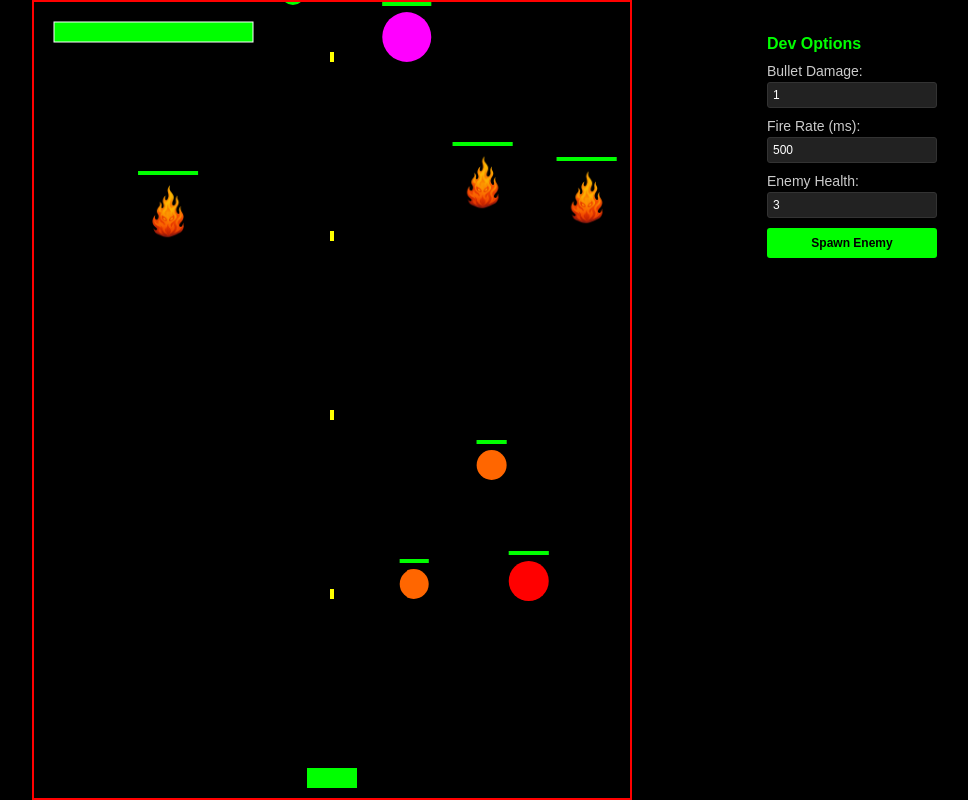
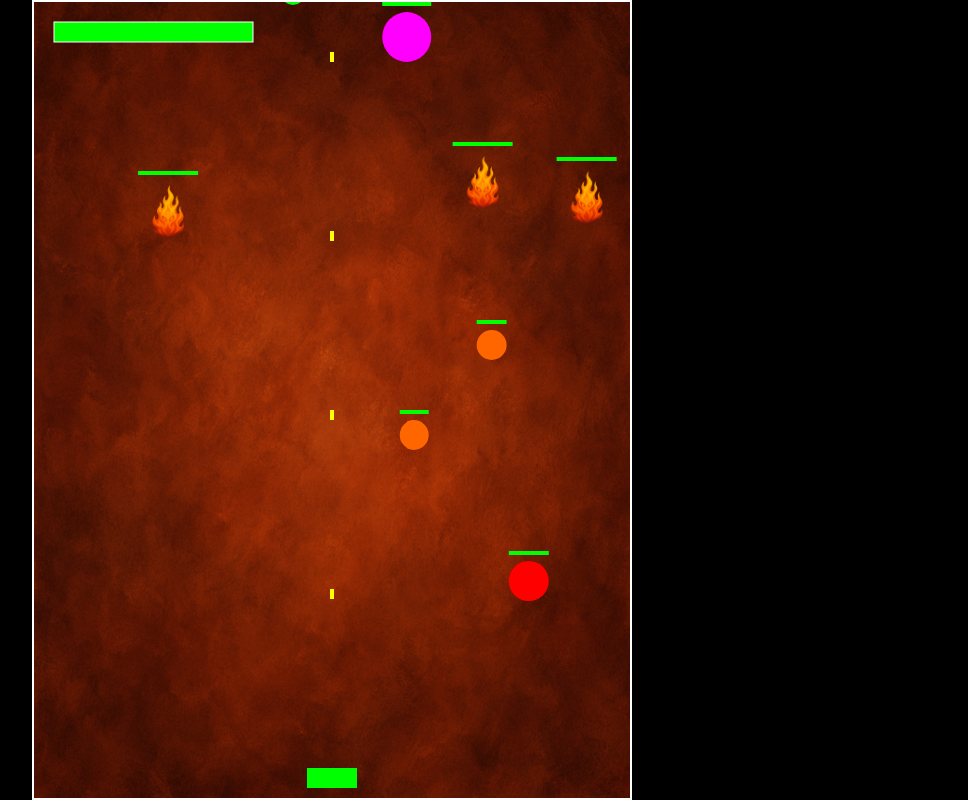
Before and after one commit to miller-william/lane-defender, a plain HTML site: page index.html in a window 1280 px wide. Shown: the whole page, without its empty margins (308-1276 px from the left). Drawn offline with Linux system fonts and the light colour scheme.

Commit message:
level editing

```diff
--- a/devpanel.js
+++ /dev/null
@@ -1,30 +0,0 @@
-import { bulletDamage, bulletFireRate, enemyHealth } from './game/state.js';
-import { createEnemy } from './game/enemies.js';
-
-// Dev panel event listeners
-export function initializeDevPanel() {
-    const bulletDamageInput = document.getElementById('bulletDamage');
-    const bulletFireRateInput = document.getElementById('bulletFireRate');
-    const enemyHealthInput = document.getElementById('enemyHealth');
-    const spawnEnemyButton = document.getElementById('spawnEnemy');
-
-    // Update bullet damage
-    bulletDamageInput.addEventListener('input', function() {
-        bulletDamage = Math.max(1, parseInt(this.value) || 1);
-    });
-
-    // Update bullet fire rate
-    bulletFireRateInput.addEventListener('input', function() {
-        bulletFireRate = Math.max(50, parseInt(this.value) || 500);
-    });
-
-    // Update enemy health
-    enemyHealthInput.addEventListener('input', function() {
-        enemyHealth = Math.max(1, parseInt(this.value) || 3);
-    });
-
-    // Manual enemy spawn
-    spawnEnemyButton.addEventListener('click', function() {
-        createEnemy();
-    });
-}
--- a/game/enemyTypes.js
+++ b/game/enemyTypes.js
@@ -12,8 +12,8 @@ export const ENEMY_TYPES = {
     },
     fast: {
         radius: 15,
-        defaultHealth: 2,
-        defaultSpeed: 4,
+        defaultHealth: 1,
+        defaultSpeed: 3,
         defaultDamage: 1, // fast but not more damaging
         color: '#ff6600', // orange
         image: null,
--- a/game/gameLoop.js
+++ b/game/gameLoop.js
@@ -5,7 +5,7 @@ import { createBullet, updateBullets, drawBullets } from './bullets.js';
 import { updateEnemies, drawEnemies } from './enemies.js';
 import { handleCollisions } from './collisions.js';
 import { drawPlayer } from './player.js';
-import { drawPlayerHealth, drawGameOver, drawWinScreen } from './ui.js';
+import { drawPlayerHealth, drawGameOver, drawWinScreen, drawBackground } from './ui.js';
 import { updateLevel } from './levels.js';
 
 let ctx = null;
@@ -16,8 +16,8 @@ export function initializeGameLoop(canvas) {
 
 // Main game loop
 export function gameLoop() {
-    // Clear canvas
-    ctx.clearRect(0, 0, CANVAS_WIDTH, CANVAS_HEIGHT);
+    // Draw background first
+    drawBackground(ctx);
 
     if (gameOver) {
         drawGameOver(ctx);
--- a/game/ui.js
+++ b/game/ui.js
@@ -1,5 +1,45 @@
 import { CANVAS_WIDTH, CANVAS_HEIGHT } from './constants.js';
 import { player, gameOver, levelComplete } from './state.js';
+import { getCurrentLevel } from './levels.js';
+
+// Background image cache
+const backgroundCache = {};
+
+export function drawBackground(ctx) {
+    const currentLevel = getCurrentLevel();
+    if (!currentLevel || !currentLevel.background) {
+        // Default background
+        ctx.fillStyle = '#000000';
+        ctx.fillRect(0, 0, CANVAS_WIDTH, CANVAS_HEIGHT);
+        return;
+    }
+
+    const background = currentLevel.background;
+
+    // Check if it's a color (starts with #)
+    if (background.startsWith('#')) {
+        ctx.fillStyle = background;
+        ctx.fillRect(0, 0, CANVAS_WIDTH, CANVAS_HEIGHT);
+        return;
+    }
+
+    // It's an image path
+    if (!backgroundCache[background]) {
+        const img = new Image();
+        img.src = background;
+        backgroundCache[background] = img;
+    }
+
+    const img = backgroundCache[background];
+    if (img.complete) {
+        // Draw the image to fill the canvas
+        ctx.drawImage(img, 0, 0, CANVAS_WIDTH, CANVAS_HEIGHT);
+    } else {
+        // Fallback to black while image loads
+        ctx.fillStyle = '#000000';
+        ctx.fillRect(0, 0, CANVAS_WIDTH, CANVAS_HEIGHT);
+    }
+}
 
 export function drawPlayerHealth(ctx) {
     const barWidth = 200;
--- a/index.html
+++ b/index.html
@@ -13,26 +13,6 @@
 
     <div id="touchControlArea"></div>
 
-    <!-- Dev Options Panel -->
-    <div id="devPanel" class="dev-panel">
-        <h3>Dev Options</h3>
-        <div class="dev-control">
-            <label for="bulletDamage">Bullet Damage:</label>
-            <input type="number" id="bulletDamage" value="1" min="1" max="10">
-        </div>
-        <div class="dev-control">
-            <label for="bulletFireRate">Fire Rate (ms):</label>
-            <input type="number" id="bulletFireRate" value="500" min="100" max="2000">
-        </div>
-        <div class="dev-control">
-            <label for="enemyHealth">Enemy Health:</label>
-            <input type="number" id="enemyHealth" value="3" min="1" max="10">
-        </div>
-        <div class="dev-control">
-            <button id="spawnEnemy">Spawn Enemy</button>
-        </div>
-    </div>
-
     <script type="module" src="main.js"></script>
 </body>
 </html>
--- a/levels/level1.js
+++ b/levels/level1.js
@@ -1,5 +1,6 @@
 export default {
     name: "Test Level",
+    background: "assets/images/fire_bg.png",
     spawnEvents: [
         // Single spawn events
         { time: 0, enemyType: 'basic', health: 1, speed: 2 },
@@ -10,7 +11,7 @@ export default {
             enemyType: 'fireElemental',
             count: 3,
             interval: 250,
-            modifiers: { speed: 1 }
+            modifiers: { bonus: null,speed: 1 }
         },
 
         // Bulk spawn: 3 fast enemies every 500ms starting at 2500ms
@@ -18,7 +19,7 @@ export default {
             time: 2500,
             enemyType: 'fast',
             count: 2,
-            modifiers: { damage: 0.5 }
+            modifiers: { bonus: null, damage: 0.5 }
         },
 
         // Single tank enemy
@@ -26,6 +27,7 @@ export default {
             time: 4000,
             enemyType: 'tank',
             modifiers: {
+                bonus: null,
                 health: 8,
                 damage: 3,
                 color: '#ff00ff'
@@ -39,6 +41,7 @@ export default {
             count: 1,
             interval: 200,
             modifiers: {
+                bonus: null,
                 damage: 0.5,
                 color: '#00ff00' // green small enemies
             }
--- a/levels/level2.js
+++ b/levels/level2.js
@@ -1,5 +1,6 @@
 export default {
     name: "Wave Defense",
+    background: "#1a1a2e", // Dark blue background
     spawnEvents: [
         // Initial wave of basic enemies
         {
--- a/main.js
+++ b/main.js
@@ -1,5 +1,4 @@
 import { initializeInput } from './game/input.js';
-import { initializeDevPanel } from './devpanel.js';
 import { initializeGameLoop, gameLoop } from './game/gameLoop.js';
 import { startLevel } from './game/levels.js';
 
@@ -9,7 +8,6 @@ function initializeGame() {
 
     // Initialize all game systems
     initializeInput(canvas);
-    initializeDevPanel();
     initializeGameLoop(canvas);
 
     // Start level 1
--- a/style.css
+++ b/style.css
@@ -33,70 +33,10 @@ body, html {
     max-width: 100%;
     aspect-ratio: 3 / 4;
     image-rendering: pixelated;
-    border: 2px solid red;
+    border: 2px solid white;
 }
 
-/* Dev Panel Styles */
-.dev-panel {
-    position: fixed;
-    top: 20px;
-    right: 20px;
-    background: rgba(0, 0, 0, 0.8);
-    color: white;
-    padding: 15px;
-    border-radius: 8px;
-    font-family: Arial, sans-serif;
-    font-size: 14px;
-    z-index: 1000;
-    min-width: 200px;
-}
 
-.dev-panel h3 {
-    margin: 0 0 10px 0;
-    font-size: 16px;
-    color: #00ff00;
-}
-
-.dev-control {
-    margin-bottom: 10px;
-}
-
-.dev-control label {
-    display: block;
-    margin-bottom: 3px;
-    color: #cccccc;
-}
-
-.dev-control input {
-    width: 100%;
-    padding: 5px;
-    border: 1px solid #333;
-    background: #222;
-    color: white;
-    border-radius: 3px;
-    font-size: 12px;
-}
-
-.dev-control input:focus {
-    outline: none;
-    border-color: #00ff00;
-}
-
-.dev-control button {
-    width: 100%;
-    padding: 8px;
-    background: #00ff00;
-    color: black;
-    border: none;
-    border-radius: 3px;
-    cursor: pointer;
-    font-weight: bold;
-    font-size: 12px;
-}
-
-.dev-control button:hover {
-    background: #00cc00;
-}
 
 /* Touch control area for mobile */
 #touchControlArea {
@@ -107,10 +47,3 @@ body, html {
     background: transparent; /* or rgba(0,0,0,0.05) for testing */
     z-index: 10;
 }
-
-/* Hide dev panel on mobile for layout clarity */
-@media (max-width: 700px) {
-    #devPanel {
-        display: none;
-    }
-}
```
Also changed, not shown: assets/images/fire_bg.png (added).
